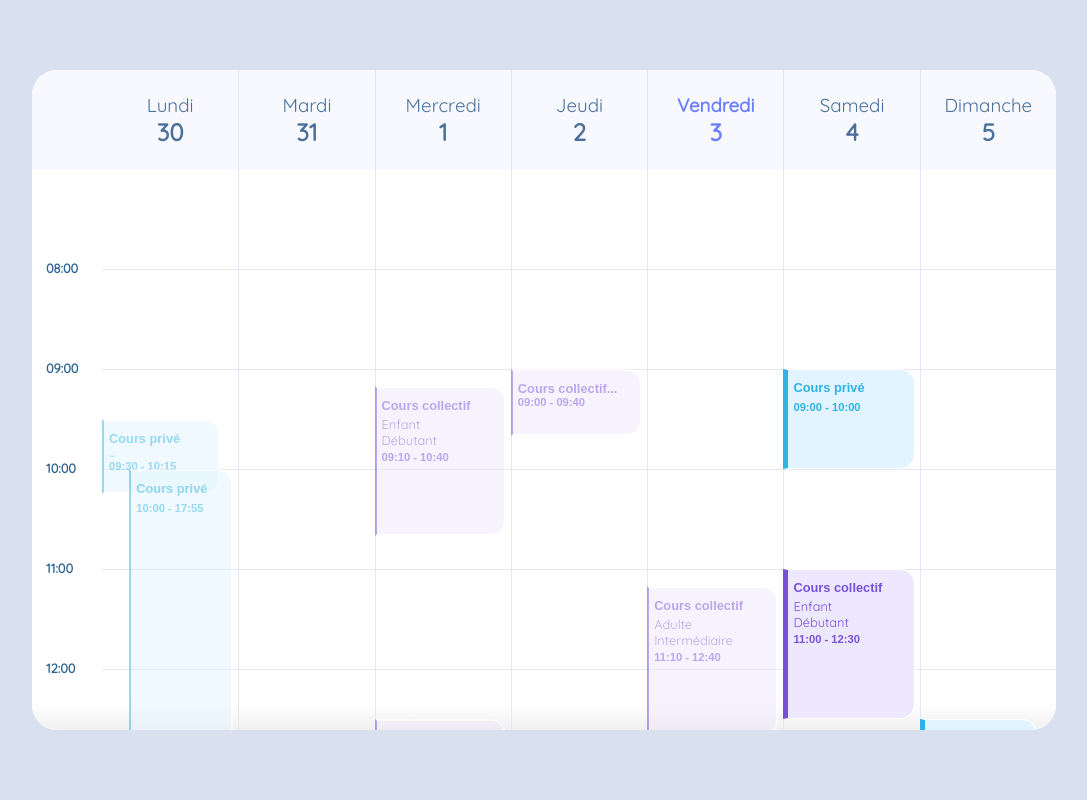
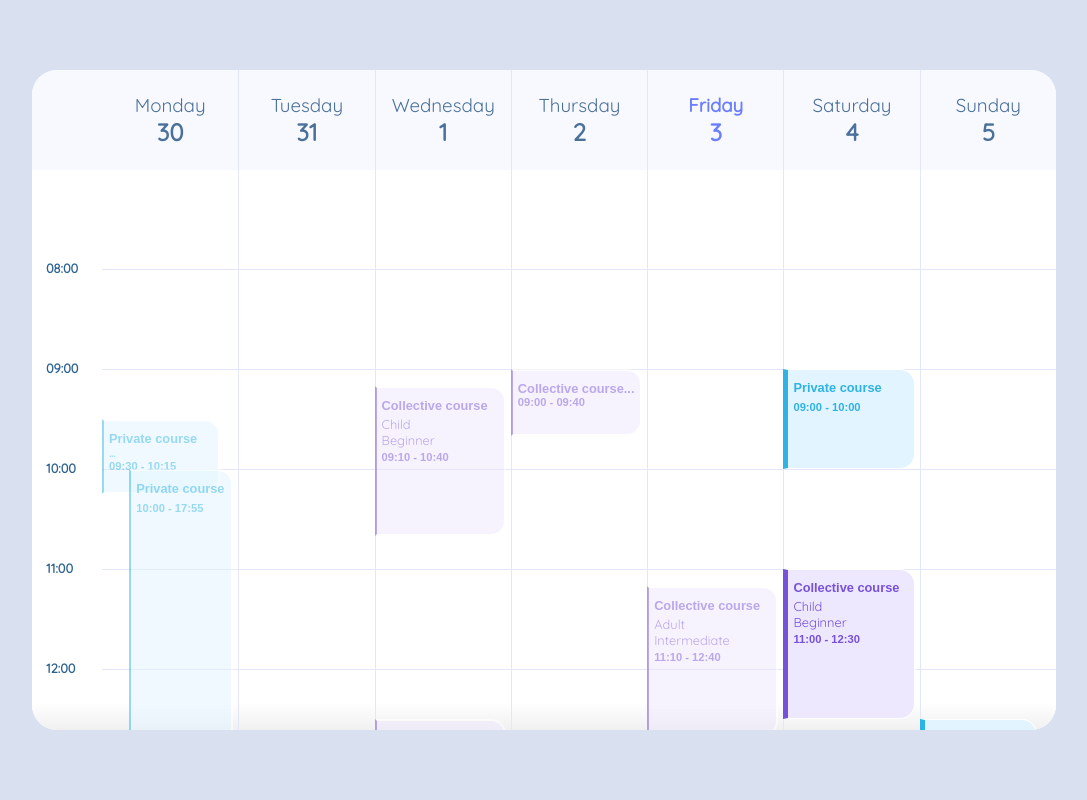
Before and after one commit to Maxenceee/Full-JS-Calendar, a plain HTML site: page index.html in a window 1280 px wide. Shown: the whole page, without its empty margins (96-1183 px from the left). Drawn offline with Linux system fonts and the light colour scheme.

Commit message:
oop code update

```diff
--- a/index.html
+++ b/index.html
@@ -12,9 +12,47 @@
 </head>
 <body>
     <section class="planning-content">
-        <planning-root class="planning-root"></planning-root>
+        <!--
+            calendar root
+        -->
+        <calendar-root class="planning-root"></calendar-root>
     </section>
 
-    <script src="./javascripts/script.js"></script>
+    <script src="./javascripts/calendar.js"></script>
+
+    <script>
+        // define calendar root
+        const base = document.querySelector('calendar-root');
+        // initialization
+        const cal = new Calendar(base, {
+            // required data, json format, accept empty arrays
+            // data: [],
+            // demo data \\
+            data: [{"dayid":0,"dayc":[{"id":0,"start":"1000","end":"1755","txt":1,"isAvailable":1},{"id":1,"start":"0930","end":"1015","txt":1,"isAvailable":1},{"id":2,"start":"1300","end":"1350","txt":0,"isAvailable":1,"level":0,"age":1},{"id":3,"start":"1500","end":"1645","txt":0,"isAvailable":1,"level":null,"age":null}]},{"dayid":1,"dayc":[]},{"dayid":2,"dayc":[{"id":1,"start":"1230","end":"1500","txt":0,"isAvailable":0,"level":2,"age":2},{"id":2,"start":"0910","end":"1040","txt":0,"isAvailable":1,"level":null,"age":null}]},{"dayid":3,"dayc":[{"id":0,"start":"0900","end":"0940","txt":0,"isAvailable":1,"level":0,"age":0},{"id":1,"start":"1315","end":"1445","txt":1,"isAvailable":1}]},{"dayid":4,"dayc":[{"id":0,"start":"1110","end":"1240","txt":0,"isAvailable":1,"level":1,"age":2}]},{"dayid":5,"dayc":[{"id":0,"start":"0900","end":"1000","txt":1,"isAvailable":1},{"id":1,"start":"1300","end":"1430","txt":0,"isAvailable":1,"level":null,"age":2},{"id":2,"start":"1100","end":"1230","txt":0,"isAvailable":1,"level":null,"age":null}]},{"dayid":6,"dayc":[{"id":1,"start":"1330","end":"1510","txt":1,"isAvailable":1},{"id":2,"start":"1230","end":"1330","txt":1,"isAvailable":1}]}],
+            options: {
+                //optional attributes
+                lang: "en", // language [en, fr]
+                colorsTheme: {
+                    // customize color theme
+                    col :{
+                        // private courses
+                        major: "#7751d9",
+                        minor: "#eee8ff"
+                    },
+                    prv: {
+                        // colective courses
+                        major: "#2eb3e4",
+                        minor: "#e2f4ff"
+                    }
+                },
+                timeSet: {
+                    // custumize calendar timeset
+                    start: 8,
+                    end: 18,
+                    // gap: 2 // optional gap, default 1
+                }
+            }
+        });
+    </script>
 </body>
 </html>
--- /dev/null
+++ b/javascripts/calendar.js
@@ -0,0 +1,549 @@
+/*!
+
+
+
+
+
+
+ __  __                                                  ____
+|  \/  |   __ _  __  __   ___   _ __     ___    ___     / ___|   __ _   _ __ ___     __ _
+| |\/| |  / _` | \ \/ /  / _ \ | '_ \   / __|  / _ \   | |  _   / _` | | '_ ` _ \   / _` |
+| |  | | | (_| |  >  <  |  __/ | | | | | (__  |  __/   | |_| | | (_| | | | | | | | | (_| |
+|_|  |_|  \__,_| /_/\_\  \___| |_| |_|  \___|  \___|    \____|  \__,_| |_| |_| |_|  \__,_|
+
+
+
+
+
+
+*/
+
+!function(t, e) {
+    "object" == typeof exports && "undefined" != typeof module ? module.exports = e() : "function" == typeof define && define.amd ? define(e) : (t = "undefined" != typeof globalThis ? globalThis : t || self).Calendar = e()
+}(this, (function() {
+    "use strict";
+    const Gs = new Map,
+        Zs = new Set;
+    function Js(t, e) {
+        let i = Gs.get(t);
+        return i || (i = e(), Gs.set(t, i), Zs.add(i)), i
+    }
+    const Qs = (t, e, i) => {
+        const s = ct(e, i);
+        void 0 !== s && t.add(s)
+    };
+    const Ks = (a) => {
+        a.lang = a.lang || "en"
+        return a
+    }
+    const Ns = (a) => {
+        for(var i = 0; i < a.length; i++) {
+            let e = a[i];
+            e.dayc = e.dayc.sort(function(a, b) {
+                return a.start - b.start;
+            });
+        }
+        return a
+    }
+    class tn {
+        constructor(t)
+        {
+            if (!t.data)
+                throw Error("Missing data, make sure to add data first.");
+            this._config = function(t) {
+                return (t = t || {}).options = Ks(t.options) || {}, t.data = Ns(t.data), t
+            }(t),
+            this._scopeCache = new Map
+        }
+        get data()
+        {
+            return this._config.data
+        }
+        set data(t)
+        {
+            this._config.data = t
+        }
+        get options()
+        {
+            return this._config.options
+        }
+    }
+    var dataErrorHandler = (a, b) => {
+        let error = Me("h1", "error-handl", {in: b});
+
+        a.innerHTML = "";
+        Md(a, error);
+    };
+
+    var wK = function(a) {
+        let b = a.timeSet || {}
+        a.timeSet = {
+            start: b.start || 8,
+            end: b.end || 18,
+            gap: b.gap || 1
+        }
+    },
+    tK = function(a) {
+        a.colorsTheme || {
+            col :{
+                major: "#7751d9",
+                minor: "#eee8ff"
+            },
+            prv: {
+                major: "#2eb3e4",
+                minor: "#e2f4ff"
+            }
+        }
+    },
+    je = function(a) {
+        return "string" == typeof a
+    }
+    var Me = function(a, b, c) {
+        return Le(document, arguments)
+    },
+    Le = function(a, b) {
+        var c = String(b[0]),
+            d = b[1],
+            e = b[2] || null;
+        c = a.createElement(c);
+        if (e && e.in) c.innerHTML = e.in;
+
+        b && (d && typeof e !== "object" && !je(d) ? Ne(c, d, e) : (e && e.type ? c.setAttribute(e.type, d) : d && (c.className = d)));
+        return c
+    },
+    Ne = function(b, c, d) {
+        function e(h, i) {
+            b.setAttribute(h, i);
+        }
+        for (var i = 0; i < Math.min(c.length, d.length); i++) {
+            e(c[i], d[i]);
+        }
+    },
+    Mc = function(a, b) {
+        a.classList.add(b);
+    },
+    Mr = function(a, b) {
+        a.classList.remove(b);
+    },
+    Ms = function(a, b, c) {
+        je(b) ? a.setAttribute(b, c !== undefined ? c : "") : Ne(a, b, c)
+    },
+    Md = function(a, b) {
+        (b.length > 1) ? dj(a, b) : a.appendChild(b);
+        return a
+    },
+    dj = function(a, b) {
+        for(var i = 0; i < b.length; i++)
+            a.appendChild(b[i]);
+    },
+
+    getFebDays = function(year) {
+        return isLeapYear(year) ? 29 : 28
+    },
+
+    isLeapYear = function(year) {
+        return (year % 4 === 0 && year % 100 !== 0 && year % 400 !== 0) || (year % 100 === 0 && year % 400 === 0)
+    },
+
+    daysOfMonth = function(a) {
+        return [31, getFebDays(a.getFullYear()), 31, 30, 31, 30, 31, 31, 30, 31, 30, 31]
+    },
+
+    aspect = function(a) {
+        return a > 600 ? a < 900 ? 0.9 : 1.3 : 0.5
+    },
+
+    size = function(a) {
+        return a.clientWidth
+    }
+
+    class fn {
+        constructor(t, e) {
+            const s = this.config = new tn(e);
+            this.options = s._config.options,
+            this.root = t,
+            this.daysName = {long: {"en": ['Monday', 'Tuesday', 'Wednesday', 'Thursday', 'Friday', 'Saturday', 'Sunday'],
+                                    "fr": ['Lundi', 'Mardi', 'Mercredi', 'Jeudi', 'Vendredi', 'Samedi', 'Dimanche']},
+                            short: {"en": ['M', 'T', 'W', 'T', 'F', 'S', 'S'],
+                                    "fr": ['L', 'M', 'M', 'J', 'V', 'S', 'D']}}
+            wK(this.options);
+            tK(this.options);
+
+            var u = this.configure(this.options);
+            var g = this.grid = new Grid(t, u, s.data).drawGrid();
+        }
+        configure(a) {
+            a && (a.days = this.langDay(), a.ages = this.ages(), a.levels = this.levels(), a.courses = this.courses(), a.uniHeight = this.uniHeight())
+            return a
+        }
+        lang_sel(arr, key) {
+            return arr[key]
+        }
+        langDay() {
+            return this.lang_sel(this.daysName[size(this.root) > 600 ? "long" : "short"], this.options.lang)
+        }
+        ages() {
+            return this.lang_sel({"en": ["All ages", "Child", "Teen", "Adult"], "fr": ["Tout âge", "Enfant", "Ado", "Adulte"]}, this.options.lang)
+        }
+        levels() {
+            return this.lang_sel({"en": ["All levels", "Beginner", "Intermediate", "Advanced"], "fr": ["Tous niveaux", "Débutant", "Intermédiaire", "Confirmé"]}, this.options.lang)
+        }
+        courses() {
+            return this.lang_sel({"en": ["Collective course", "Private course"], "fr": ["Cours collectif", "Cours privé"]}, this.options.lang)
+        }
+        uniHeight() {
+            return size(this.root) > 600 ? 100 : 50
+        }
+        error() {
+            return this.lang_sel({"en": "An error occurred while loading the schedule, please try again later.", "fr": "Une erreur s'est produite lors du chargement du planning, veuillez réessayer ultérieurement."}, this.options.lang)
+        }
+        dataError() {
+            return dataErrorHandler(this.root, this.error())
+        }
+    }
+    var Grid = function(a, b, c) {
+        this.today = new Date(),
+        this.root = a,
+        this.data = c,
+        this.options = b;
+    };
+    var g = Grid.prototype;
+    g.drawGrid = function() {
+        let t = Days(this.today);
+        this.gridHead(t), this.gridBody(t);
+    };
+    g.gridHead = function(w) {
+        var td = this.today.getDay()-1;
+        if (td < 0) {
+            td = 6;
+        }
+        let a = Me("div", "cal-top"),
+            c = Me("div", "cal-tp-c"),
+            u = Me("div", "cal-tp-br"),
+            i = Me("div", "cal-root-mob-pop");
+        Md(this.root, i);
+        this.rootPop = i;
+
+        headDaysRow(this, w, td, c);
+
+        (size(this.root) < 600) && smallGesture(a);
+
+        Md(this.root, Md(a, [u, c]));
+        // _.gridB(content, w, b)
+    };
+    g.gridBody = function(w) {
+        let a = Me("div", "cal-grid-bd scroll-shadow-btm"),
+            b = Me("div", "cal-grid-bd-c"),
+            c = Me("div", "cal-grid-bd-cp"),
+            l = Me("div", "cal-grid-lp"),
+            r = Me("div", "cal-grid-rp"),
+            s = Me("div", "cal-grid-rp-c"),
+            st = 8,
+            timeSet = this.options.timeSet,
+            start = (timeSet.start >= 0 ? timeSet.start : 0),
+            end = (timeSet.end < 24 ? timeSet.end : 23),
+            duration = end-start+2,
+            days = 7;
+        (duration < 24 || (duration = 23));
+
+        datesColumn(l, st, duration, timeSet, this), gridPatern(s, days, duration, timeSet, this), scrollShadow(b, a);
+
+        Md(this.root, Md(a, Md(b, Md(c, [l, Md(r, s)]))));
+
+        // _.initMobileGrid();
+        // _.desktop() ? _.deskFpopup() : _.mobFpopup();
+    };
+    var headDaysRow = function(a, n, m, o) {
+        for(var x = 0; x < n.week.length; x++) {
+            var b = Me("div", x, {type: "day"}),
+                d = Me("div", "cal-tpd-c");
+            Mc(b, "cal-tp-day")
+            if (m == x && !n.nextWeek) Mc(b, "cal-curr-day");
+            Md(o, Md(b, Md(d, [Me("H3", "cal-tp-day-tt", {in: a.options.days[x]}), Me("H2", "cal-tp-day-nb", {in: n.week[x]})])));
+        }
+    },
+    smallGesture = function(a) {
+        let n = Me("div", "cal-tp-mob-day-btn cal-btn-left"),
+            m = Me("div", "cal-tp-mob-day-btn cal-btn-right");
+        Md(a, [n, m]);
+        [n,m].forEach((e,i) => {
+            e.onclick = () => {
+                // _.mobSlidingDay(i)
+                console.log("days change", i);
+            }
+        });
+    },
+    datesColumn = function(n, m, o, p, q) {
+        for(var x = 0; x < o; x+=p.gap) {
+            let dn = Me("div", "cal-grid-dn"),
+                dt = Me("p", "cal-grid-dn-t", x>0 && {in: ((m+x-1 >= 10 ? m+x-1 : '0'+(m+x-1)) + ":00")});
+
+            dn.style.height = q.options.uniHeight+"px";
+            Md(n, Md(dn, dt));
+        }
+    },
+    gridPatern = function(n, m, o, p, q) {
+        for(var y = 0; y < m; y++) {
+            let d = Me("div", "cal-grid-el-pr"),
+                un = Me("div", "cal-line-r-c");
+            Ms(d, "cal-line-index", y);
+
+            linePatern(o, p, q, d);
+            q.data.length && (createEvents(q, un, q.data[y], getElementsIndex(q.data[y].dayc)))
+            // _.addRElement(un, content[y], dates[y], y);
+            Md(n, Md(d, un));
+        }
+    },
+    linePatern = function(n, m, o, p) {
+        for(var x = 0; x < n; x+=m.gap) {
+            let dy = Me("div", "cal-grid-el-in");
+            Ms(dy, "cal-col-index", x);
+            if (x == n-m.gap) Ms(dy, "cal-col-last");
+            dy.style.setProperty("--cal-el-uniheight", o.options.uniHeight+"px");
+            Md(p, dy);
+        }
+    },
+    scrollShadow = function(e, l) {
+        e.onscroll = () => {
+            if (e.scrollHeight-e.clientHeight <= e.scrollTop)
+                Mr(l, "scroll-shadow-mdl"), Mc(l, "scroll-shadow-top");
+            else if (0 >= e.scrollTop)
+                Mr(l, "scroll-shadow-mdl"), Mc(l, "scroll-shadow-btm");
+            else
+                Mr(l, "scroll-shadow-top"), Mr(l, "scroll-shadow-btm"), Mc(l, "scroll-shadow-mdl");
+        }
+    },
+    createEvents = function(a, b, c, d) {
+        let t = Days(a.today),
+            n = a.events = [],
+            m = c.dayc;
+        for(var i = 0; i < m.length; i++) {
+            let evt = new Event(b, a, m[i], c.dayid, t, i);
+            evt.drawEvent(d[i]);
+            Md(b, evt.grt());
+            n.push(evt);
+        }
+        // console.log(n);
+    }
+
+    var Event = function(a, b, c, d, e, f) {
+        this.t = e,
+        this.root = a,
+        this.container = b,
+        this.options = b.options,
+        this.height = b.options.uniHeight,
+        this.content = c,
+        this.id = d,
+        this.y = f,
+        this.element = Me("div", "cal-grid-rdv-el");
+    };
+    var e = Event.prototype;
+    e.grt = function() {
+        return this.element
+    };
+    e.drawEvent = function(a) {
+        // console.log(this.content);
+        let e = this.options,
+            f = this.content,
+            t = this.height,
+            n = this.element,
+            m = Me("div", "cal-grid-rdv-el-in"),
+            o = Me("div"),
+            w = Me("div"),
+            x = this.root,
+            topPlacement = this.eventTopOffset(f),
+            startOff = this.eventOffset(f, this.height),
+            lengthrdv = this.eventLength(f),
+            lm = Me("h3", "cal-r-tt", {in: e.courses[f.txt]});
+        Md(o, lm),
+        this.addDetails(lengthrdv, f, w, lm, o),
+        Md(o, inn(f)),
+        this.addPropreties(f, lengthrdv, topPlacement, startOff, t, a),
+        Md(n, Md(m, o)),
+        this.availability(f, this.id, n);
+        n.onmouseover = () => {
+            Mc(x, "cal-grid-el-over");
+            Mc(n, "cal-grid-el-overed");
+        }
+        n.onmouseout = () => {
+            Mr(x, "cal-grid-el-over");
+            Mr(n, "cal-grid-el-overed");
+        }
+    };
+    e.eventTopOffset = function(a) {
+        return parseInt(a.start.slice(0, 2)) - 7
+    };
+    e.eventOffset = function(a, b) {
+        return (b / 60 * parseInt(a.start.slice(2)))
+    };
+    e.eventLength = function(a) {
+        return ((parseInt(a.end.slice(0, 2))) - (parseInt(a.start.slice(0, 2))) - (parseInt(a.start.slice(2)) / 60 * 1) + (parseInt(a.end.slice(2)) / 60 * 1));
+    };
+    e.addDetails = function(a, b, c, d, e) {
+        if (size(this.container.root) > 600 && a >= 1)
+            b.age !== undefined && lag(c, this.element, b, this.options),
+            b.level !== undefined && llv(c, this.element, b, this.options),
+            Md(e, c);
+        else if (size(this.container.root) > 600 && a < 1)
+            b.age !== undefined && Ms(this.element, "rdv-el-age", b.age),
+            b.level !== undefined && Ms(this.element, "rdv-el-lvl", b.level),
+            a <= 0.7 && (d.innerText += "..."),
+            Md(e, Me("h4", "", {in: a > 0.7 ? "...":""}));
+        else
+            Mc(c, "cal-el-r-mob-info"),
+            c.innerHTML = '<svg fill="#000000" xmlns="http://www.w3.org/2000/svg" viewBox="0 0 128 128" width="512px" height="512px"><path d="M 64 6 C 32 6 6 32 6 64 C 6 96 32 122 64 122 C 96 122 122 96 122 64 C 122 32 96 6 64 6 z M 64 12 C 92.7 12 116 35.3 116 64 C 116 92.7 92.7 116 64 116 C 35.3 116 12 92.7 12 64 C 12 35.3 35.3 12 64 12 z M 64 30 A 9 9 0 0 0 64 48 A 9 9 0 0 0 64 30 z M 64 59 C 59 59 55 63 55 68 L 55 92 C 55 97 59 101 64 101 C 69 101 73 97 73 92 L 73 68 C 73 63 69 59 64 59 z"/></svg>',
+            Md(this.element, c);
+    };
+    e.availability = function(a, b, c) {
+        var td = this.container.today.getDay()-1;
+        if (td < 0) {
+            td = 6;
+        }
+        if (!Boolean(a.isAvailable) || (!this.t.nextWeek && (td > b || ((td == b && parseInt(a.end.slice(0, 2)) < this.container.today.getHours()) || (td == b && parseInt(a.end.slice(0, 2)) == this.container.today.getHours() && parseInt(a.end.slice(2)) < this.container.today.getMinutes()))))) {
+            c.style.opacity = "0.5";
+            Mc(c, "r-unvailable"),
+            Ms(c, "el-disp", 0);
+        } else {
+            Ms(c, "el-disp", 1);
+        }
+    };
+    e.addPropreties = function(a, b, c, d, e, f) {
+        Ms(this.element, ["el-date", "rdv-id", "txt-type", "day-el", "rdv-el-s", "rdv-el-e", "day-even", "gridIndex"], [this.t.week[this.y], a.id, a.txt, this.id, a.start, a.end, "", this.y]);
+        let n = this.element,
+            m = this.options.colorsTheme;
+        n.style.setProperty("--major-border-color", dl(m, a.txt, 1)),
+        n.style.setProperty("--major-backgrounColor", dl(m, a.txt, 0)),
+        n.style.position = "absolute",
+        n.style.height = (e * (b >= 0.5 ? b : 0.5)) + "px",
+        n.style.top = (e * c + d)-1 + "px",
+        n.style.width = "calc("+ (f.size) +"% - 0px)",
+        n.style.left = f.offset+"%";
+    };
+
+    var lag = function(a, b, c, d) {
+        Ms(b, "rdv-el-age", c.age),
+        Md(a, Me('h3', "", {in: d.ages[c.age+1]}));
+    },
+    llv = function(a, b, c, d) {
+        Ms(b, "rdv-el-lvl", c.level),
+        Md(a, Me('h3', "", {in: d.levels[c.level+1]}));
+    },
+    inn = function(a) {
+        let j = a.start.slice(0, 2)+":"+a.start.slice(2)+" - "+a.end.slice(0, 2)+":"+a.end.slice(2)
+        return Me("h4", "cal-r-date", {in: j})
+    },
+    dl = function(a, b, c) {
+        return a[b ? "prv" : "col"][c ? "major" : "minor"]
+    },
+    stringToTimeMin = (a) => {
+        if (typeof a === 'number') return a
+        var b = parseInt(a.slice(0, 2)) * 60,
+            c = parseInt(a.slice(2));
+        return b+c
+    }
+
+    var getElementsIndex = function(a) {
+        var b = [],
+            res = {};
+
+        if (a.length <= 1) {
+            return [{index: 0, size: 100, offset: 0, object: a[0]}]
+        }
+        a.forEach((e, i) => {
+            let st = stringToTimeMin(e.start),
+                ed = stringToTimeMin(e.end),
+                size = 0,
+                offset;
+
+            if (i == 0) {
+                if (i+1 <= a.length-1) {
+                    let nxst = stringToTimeMin(a[i+1].start);
+                    // console.log(nxst, st, ed);
+
+                    if (nxst >= st && nxst <= ed) {
+                        size = 90
+                        offset = 0;
+                    } else {
+                        size = 100
+                        offset = 0;
+                    }
+                }
+            } else {
+                for (var el = i-1; el >= 0; el--) {
+                    let nxst = stringToTimeMin(a[el].start),
+                        nxed = stringToTimeMin(a[el].end),
+                        st =  stringToTimeMin(e.start),
+                        ed =  stringToTimeMin(e.end);
+                    if (nxed - nxst < 60) nxed = nxst + 60;
+
+                    if (el-1 >= 0 && nxst <= st && nxed >= ed && b[el].size < 100 && b[el].offset == 0) {
+                        size = 80
+                        offset = 20;
+                        break;
+                    } else if (nxst <= st && nxed >= ed) {
+                        size = 90
+                        offset = 0;
+                        break;
+                    } else if (nxed >= ed || nxst <= ed && nxed > st || nxed > st) {
+                        size = 80
+                        offset = 20;
+                        if (b[el].offset > 0) {
+                            size -= 10;
+                            offset += 10;
+                        }
+                        break;
+                    } else if (0 == size) {
+                        size = 100
+                        offset = 0;
+                    }
+                }
+            }
+
+            res = {index: i, size: size, offset: offset, object: e};
+            b.push(res);
+        });
+        return b
+    }
+
+    var Days = function(a) {
+        let weekDays = [],
+            nextWeek = false;
+
+        var td = a.getDay()-1;
+        if (td < 0) {
+            td = 6;
+        }
+        if (a.getDay() == 0 && a.getHours() < 17) {
+            for(var i = 6; i >= 0; i--) {
+                let b = a.getDate() - i
+                if (b <= 0) {
+                    let u = a.getMonth(a);
+                    if (u == 0) u = 11
+                    b = daysOfMonth(a)[u] + b;
+                }
+                weekDays.push(b);
+            }
+        } else {
+            if (a.getDay() == 0 && a.getHours() > 16 && a.getMinutes() >= 0) {
+                nextWeek = true
+            }
+            for(var i = 0; i < 7; i++) {
+                var b = (a.getDate() - a.getDay()+1 + i)
+
+                if (a.getMonth(a) <= 1 && b <= 0) {
+                    b = (daysOfMonth(a)[11] - a.getDay() + i + 2)
+                } else if (b > daysOfMonth(a)[a.getMonth(a)] && a.getMonth(a) < 11) {
+                    b -= daysOfMonth(a)[a.getMonth(a)];
+                } else if (b <= 0) {
+                    b = daysOfMonth(a)[a.getMonth(a)-1] + b;
+                } else if (b > daysOfMonth(a)[a.getMonth(a)] && a.getMonth(a) >= 11) {
+                    b = i - td + a.getDate() - daysOfMonth(a)[a.getMonth(a)] + (nextWeek ? 7 : 0);
+                }
+                weekDays.push(b);
+            }
+        }
+        return {nextWeek: nextWeek, week: weekDays}
+    }
+
+    return fn.Calendar = fn, "undefined" != typeof window && (window.Calendar = fn), fn
+}));
```
Also changed, not shown: javascripts/script.js (+30 -1 lines), stylesheets/style.css (+19 -0 lines).
